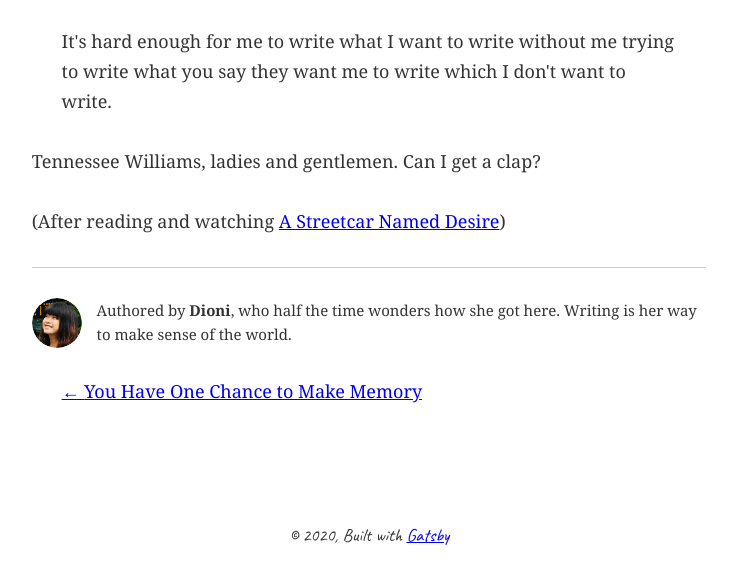
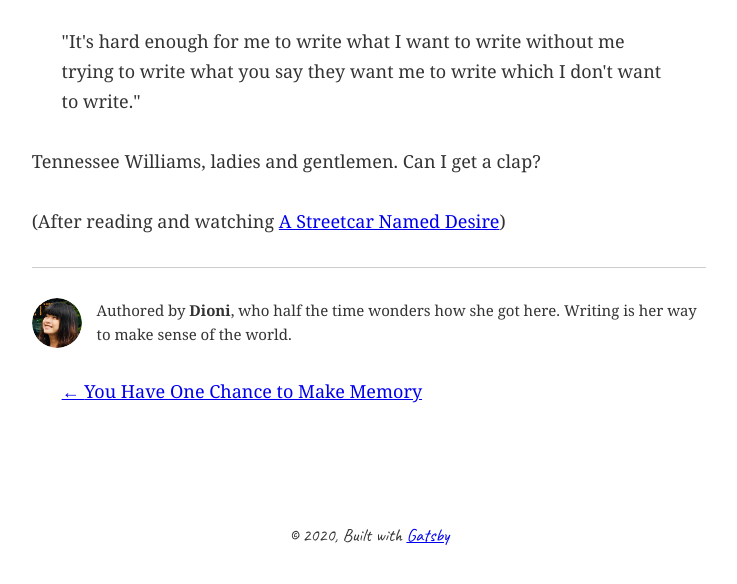
Before and after one commit to dionizh/gatsby-netlify, a Gatsby site: page /blog/2020-05-tennessee-williams-on-writing/ in a window 1280 px wide. Shown: the part 174-758 px from the top of the page, without its empty margins (271-1008 px from the left). Built offline with nearby package versions, Linux system fonts and the light colour scheme; Gatsby itself is replaced by a stand-in of ours; some packages are replaced by stand-ins of ours.

Commit message:
Update Blog “2020-05-tennessee-williams-on-writing”

```diff
--- a/content/blog/2020-05-tennessee-williams-on-writing.md
+++ b/content/blog/2020-05-tennessee-williams-on-writing.md
@@ -4,7 +4,7 @@ title: Tennessee Williams - On Writing
 date: 2020-05-26T08:47:48.336Z
 thumbnail: ''
 ---
-> It's hard enough for me to write what I want to write without me trying to write what you say they want me to write which I don't want to write.
+> "It's hard enough for me to write what I want to write without me trying to write what you say they want me to write which I don't want to write."
 
 Tennessee Williams, ladies and gentlemen. Can I get a clap?
 
```
